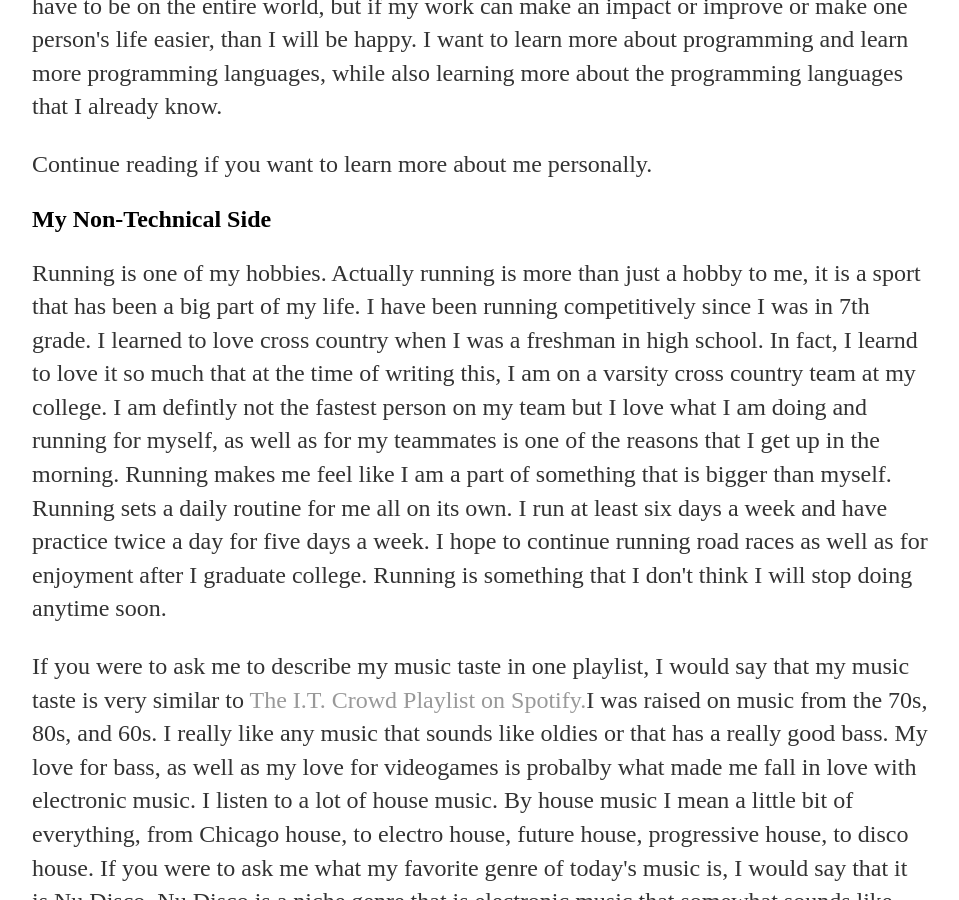
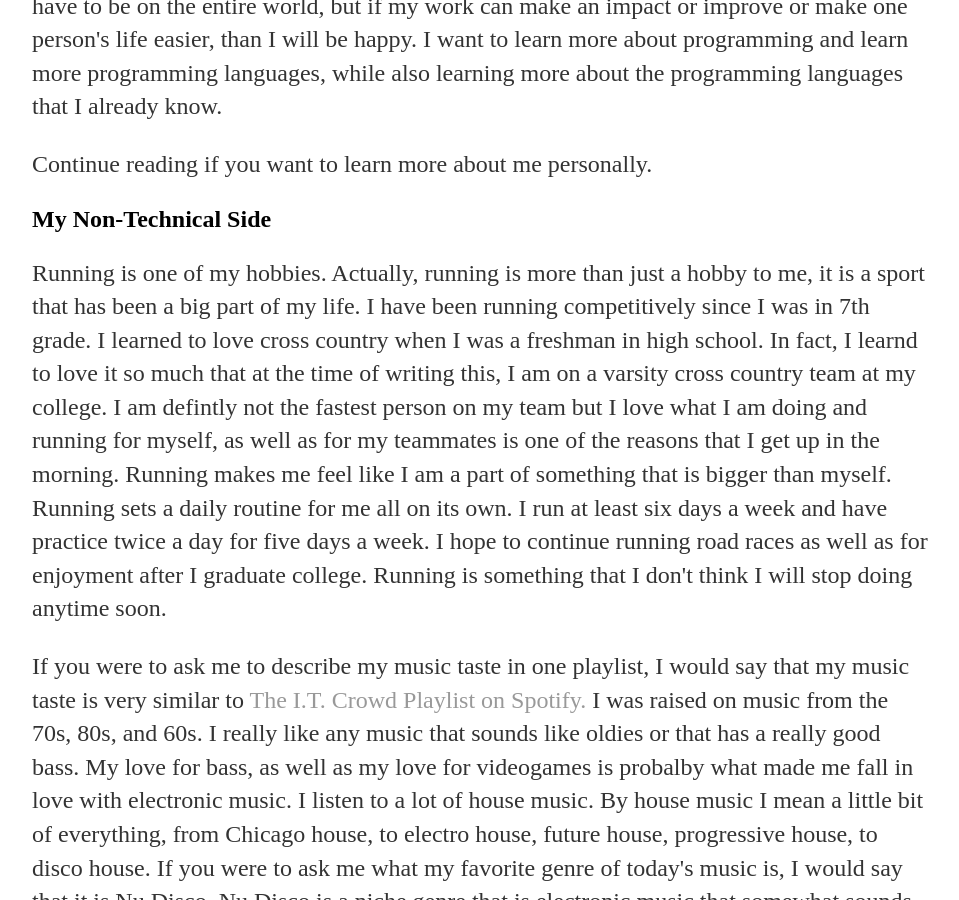
Before and after one commit to acow19/acow19.github.io, a Jekyll site: the page built from about/index.html, in a window 1280 px wide and 900 px high, scrolled down 1305 px. Shown: the whole window, without its empty margins (160-1119 px from the left). Built offline with Jekyll 4.4.1, drawn with Linux system fonts in a browser that asks for light colours.

```diff
--- a/about/index.html
+++ b/about/index.html
@@ -34,7 +34,7 @@ title: Andrew Cowick, About
 
   <h2>My Non-Technical Side</h2>
 
-  <p>Running is one of my hobbies. Actually running is more than just a hobby to me, it is a sport that has been a big part of my life.
+  <p>Running is one of my hobbies. Actually, running is more than just a hobby to me, it is a sport that has been a big part of my life.
   I have been running competitively since I was in 7th grade. I learned to love cross country when I was a freshman in high school.
   In fact, I learnd to love it so much that at the time of writing this, I am on a varsity cross country team at my college.
   I am defintly not the fastest person on my team but I love what I am doing and running for myself, as well as for my teammates is one
@@ -44,7 +44,7 @@ title: Andrew Cowick, About
   stop doing anytime soon.</p>
 
   <p>If you were to ask me to describe my music taste in one playlist, I would say that my music taste is very similar to
-  <a href="https://open.spotify.com/user/spotify/playlist/37i9dQZF1DXajgUqadhHiB"> The I.T. Crowd Playlist on Spotify.</a>I was raised on music
+  <a href="https://open.spotify.com/user/spotify/playlist/37i9dQZF1DXajgUqadhHiB">The I.T. Crowd Playlist on Spotify.</a> I was raised on music
   from the 70s, 80s, and 60s. I really like any music that sounds like oldies or that has a really good bass. My love for bass, as well as
   my love for videogames is probalby what made me fall in love with electronic music. I listen to a lot of house music. By house
   music I mean a little bit of everything, from Chicago house, to electro house, future house, progressive house, to disco house. If you were
```
